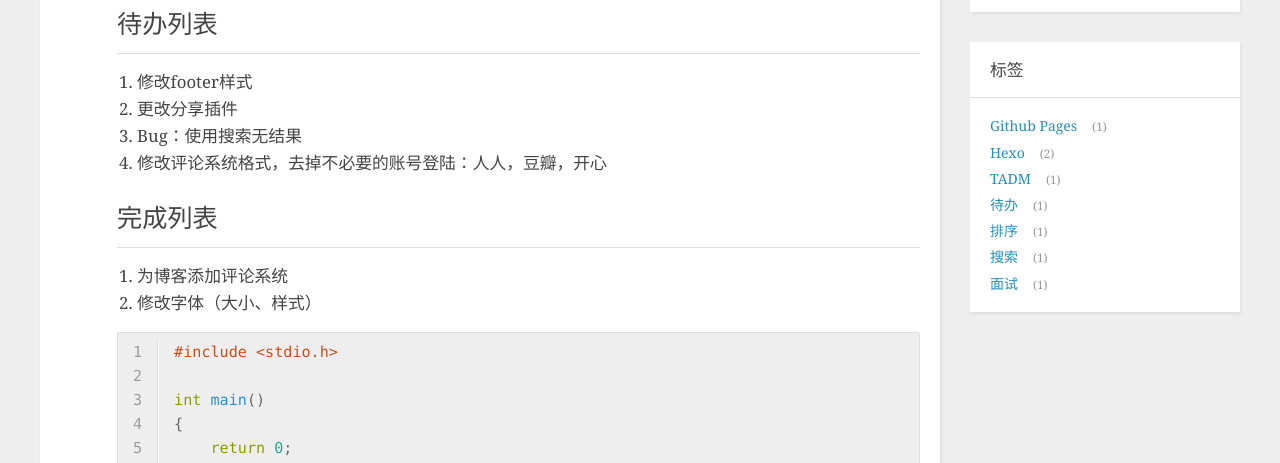
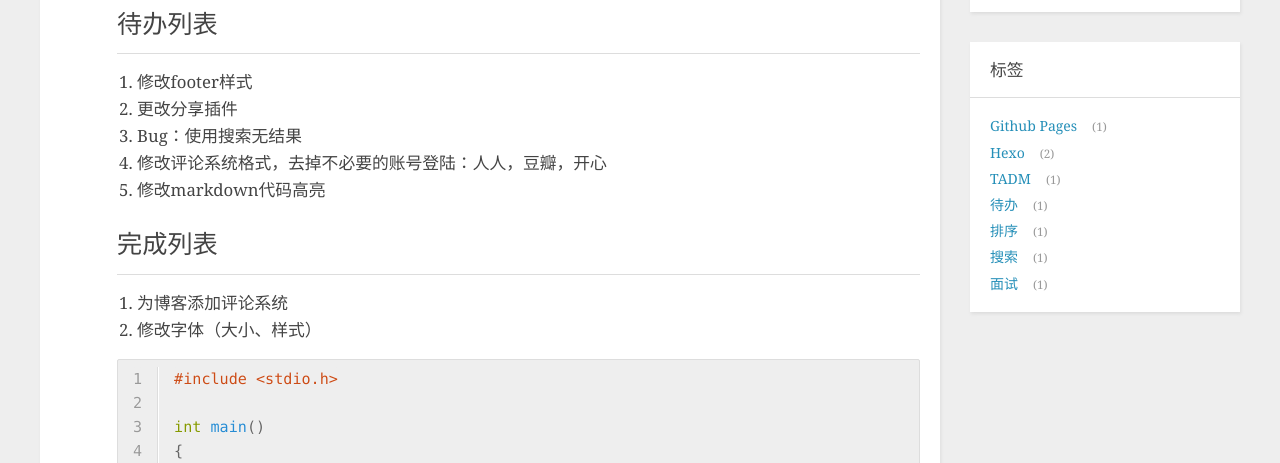
Before and after one commit to Shitaibin/old-blog-resource, a plain HTML site: page 2015/05/01/完善博客待办列表/index.html in a window 1280 px wide. Shown: the part 337-800 px from the top of the page. Drawn offline with nearby package versions, Linux system fonts and the light colour scheme; a script that the page names is missing.

Commit message:
Site updated: 2015-05-03 23:47:13

```diff
--- a/2015/05/01/完善博客待办列表/index.html
+++ b/2015/05/01/完善博客待办列表/index.html
@@ -68,6 +68,7 @@
 <li>更改分享插件</li>
 <li>Bug：使用搜索无结果</li>
 <li>修改评论系统格式，去掉不必要的账号登陆：人人，豆瓣，开心</li>
+<li>修改markdown代码高亮</li>
 </ol>
 <h2 id="完成列表">完成列表</h2><ol>
 <li>为博客添加评论系统</li>
```
Also changed, not shown: index.html (+1 -0 lines).
